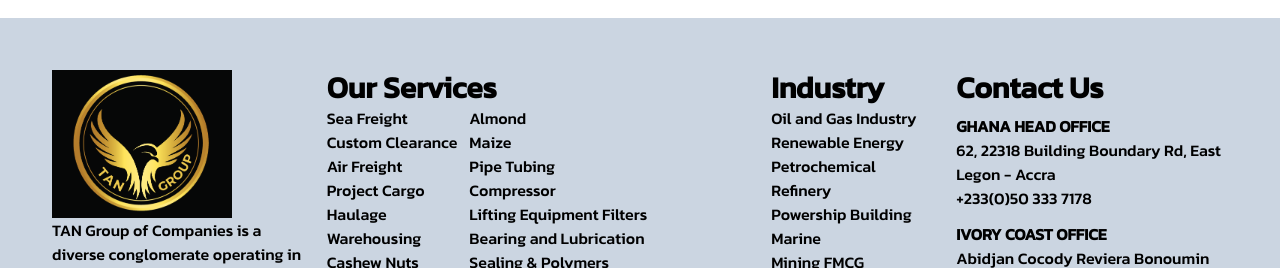
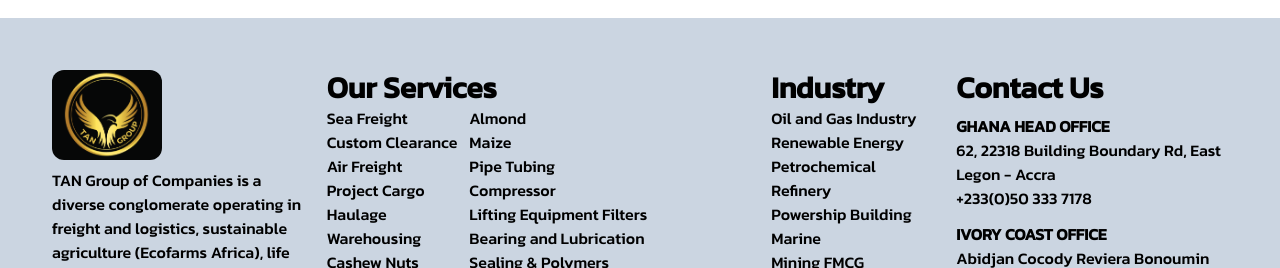
Before and after one commit to Ewusie-Isaac/TANGroup-main, a Next.js app: page / in a window 1280 px wide. Shown: the part 1610-1878 px from the top of the page. Built offline with nearby package versions, Linux system fonts and the light colour scheme.

Commit message:
tangroupe logo

```diff
--- a/components/Footer.tsx
+++ b/components/Footer.tsx
@@ -6,10 +6,11 @@
       <div className="flex flex-col gap-5 p-5 lg:flex lg:flex-row">
         <div className="lg:w-2/5">
           <Image
+            className="mb-2 rounded-xl"
             src="/tangroupe.png"
             alt="tan group Logo"
-            width={180}
-            height={180}
+            width={110}
+            height={110}
           />
           <p>
             TAN Group of Companies is a diverse conglomerate operating in
```
